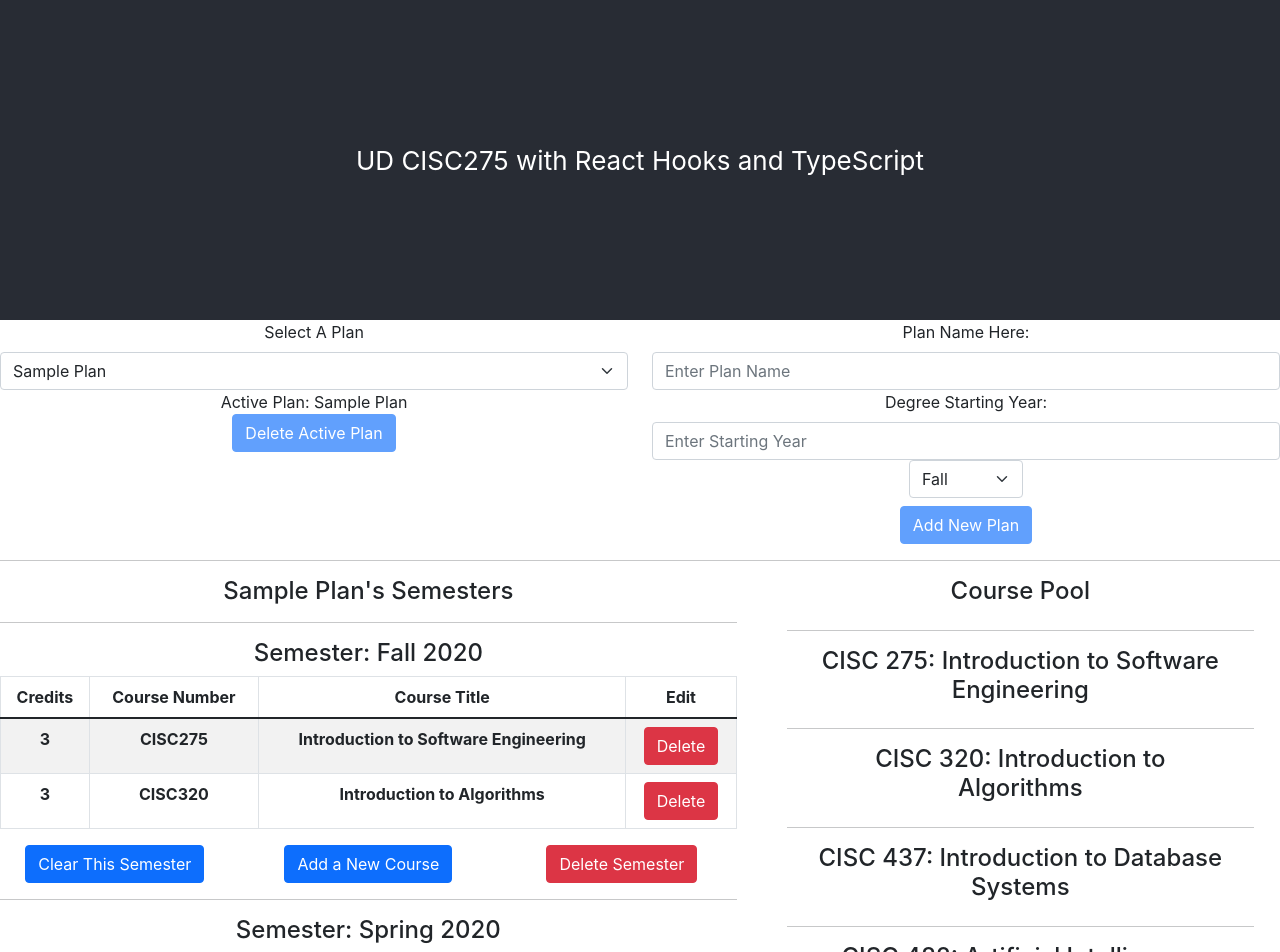
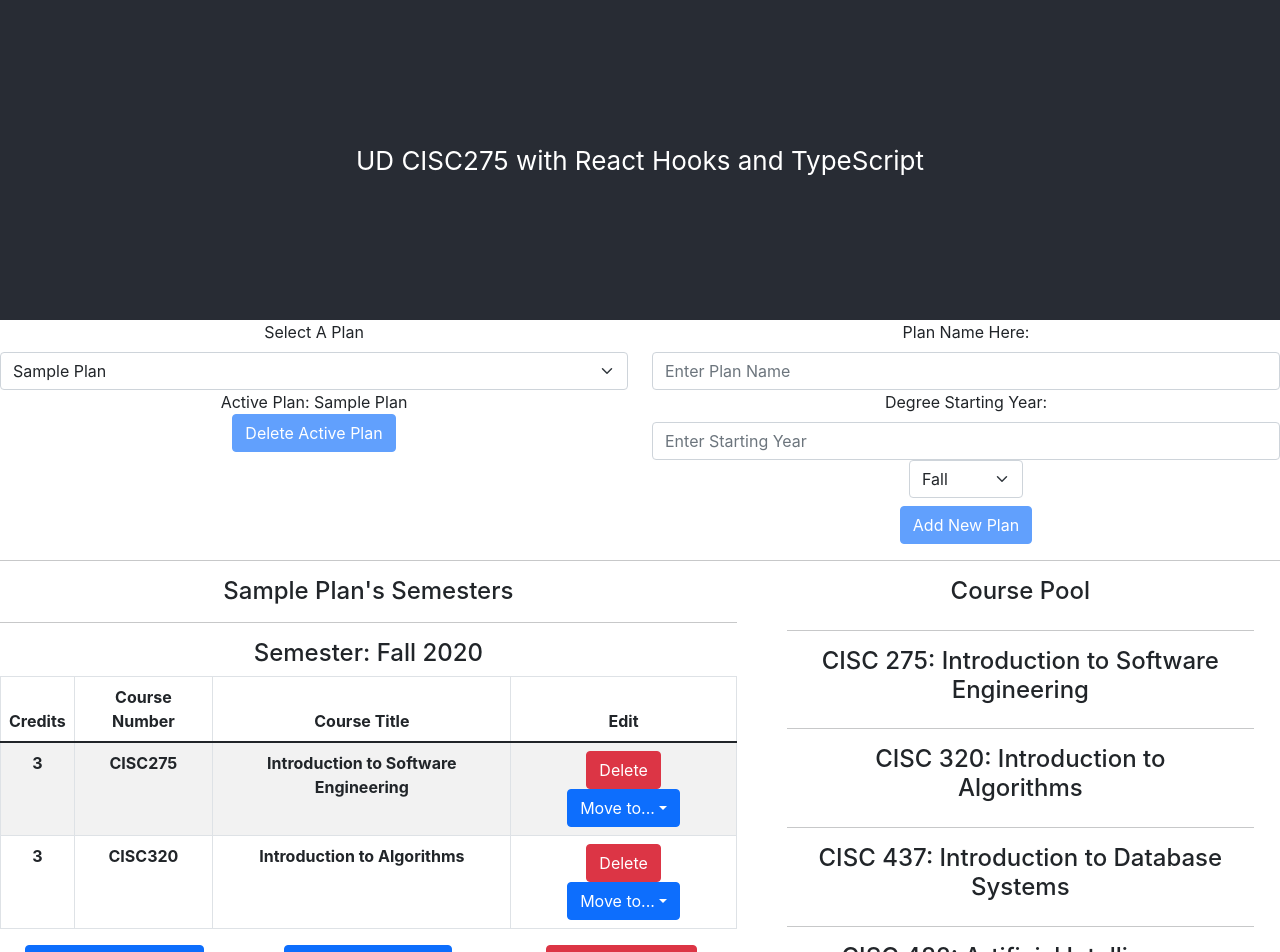
Before and after one commit to UD-CISC275-S22/cis-scheduler-team-2, a React (Create React App) app: page / in a window 1280 px wide. Shown: the top 952 px of the page. Built offline with nearby package versions, Linux system fonts and the light colour scheme.

Commit message:
Move course button now lists available semesters

```diff
--- a/src/components/CourseTable.tsx
+++ b/src/components/CourseTable.tsx
@@ -1,14 +1,18 @@
 import React, { useState } from "react";
-import { Table } from "react-bootstrap";
+import { Col, Row, Table } from "react-bootstrap";
 import { Course } from "../interfaces/course";
+import { Plan } from "../interfaces/plan";
 import { Semester } from "../interfaces/semester";
 import { DeleteCourseButton } from "./DeleteCourseButton";
+import { MoveCourseButton } from "./MoveCourseButton";
 
 export function CourseTable({
     semester,
+    plan,
     delCourseFunct
 }: {
     semester: Semester;
+    plan: Plan;
     delCourseFunct: (
         courseDept: string,
         courseCode: number,
@@ -46,11 +50,20 @@ export function CourseTable({
                                 <th>{`${course.department}${course.courseCode}`}</th>
                                 <th>{course.title}</th>
                                 <th>
-                                    <DeleteCourseButton
-                                        course={course}
-                                        semester={semester}
-                                        delFunct={delCourseFunct}
-                                    ></DeleteCourseButton>
+                                    <Row>
+                                        <Col>
+                                            <DeleteCourseButton
+                                                course={course}
+                                                semester={semester}
+                                                delFunct={delCourseFunct}
+                                            ></DeleteCourseButton>
+                                        </Col>
+                                        <Col>
+                                            <MoveCourseButton
+                                                plan={plan}
+                                            ></MoveCourseButton>
+                                        </Col>
+                                    </Row>
                                 </th>
                             </tr>
                         ))}
--- a/src/components/MoveCourseButton.tsx
+++ b/src/components/MoveCourseButton.tsx
@@ -1,5 +1,24 @@
 import React from "react";
+import { Dropdown } from "react-bootstrap";
+import DropdownItem from "react-bootstrap/esm/DropdownItem";
+import DropdownMenu from "react-bootstrap/esm/DropdownMenu";
+import DropdownToggle from "react-bootstrap/esm/DropdownToggle";
+import { Plan } from "../interfaces/plan";
+import { Semester } from "../interfaces/semester";
 
-export function MoveCourseButton(): JSX.Element {
-    return <div></div>;
+export function MoveCourseButton({ plan }: { plan: Plan }): JSX.Element {
+    return (
+        <div>
+            <Dropdown>
+                <DropdownToggle>Move to...</DropdownToggle>
+                <DropdownMenu>
+                    {plan.semesters.map((semester: Semester) => (
+                        <DropdownItem key={semester.id} eventKey={semester.id}>
+                            {`${semester.season} ${semester.year}`}
+                        </DropdownItem>
+                    ))}
+                </DropdownMenu>
+            </Dropdown>
+        </div>
+    );
 }
--- a/src/components/SemesterTable.tsx
+++ b/src/components/SemesterTable.tsx
@@ -37,6 +37,7 @@ export function SemesterTable({
                     <li key={semester.id}>
                         <CourseTable
                             semester={semester}
+                            plan={plan}
                             delCourseFunct={delCourseFunct}
                         ></CourseTable>
                         <Row>
```
